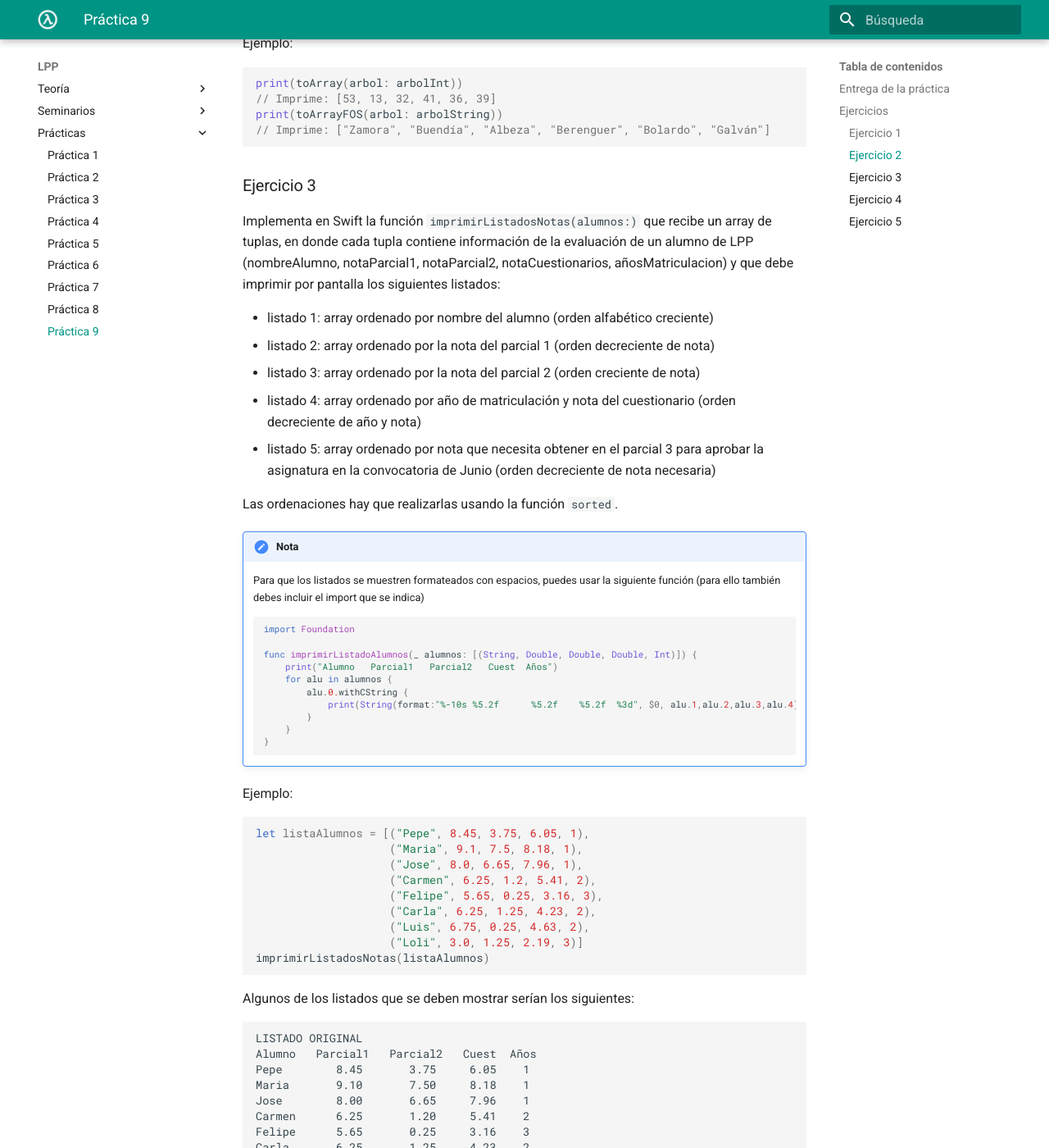
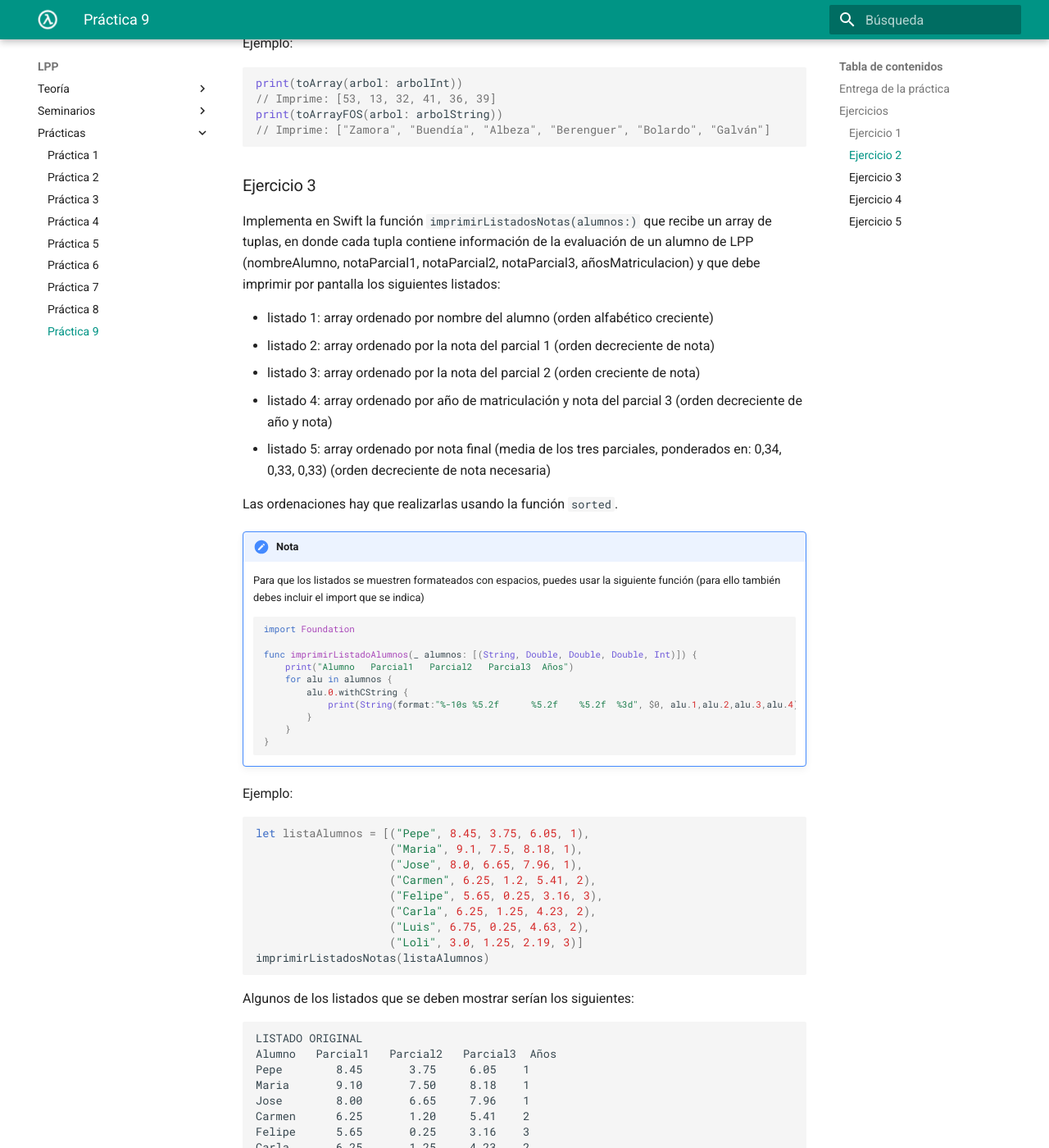
Before and after one commit to domingogallardo/apuntes-lpp, an MkDocs documentation site: the page built from docs/practicas/practica09/practica09.md, in a window 1280 px wide and 1400 px high, scrolled down 3069 px. Shown: the whole window at 82% size. Built offline with MkDocs 1.6.1 and Material for MkDocs 9.7.7, drawn with Linux system fonts in a browser that asks for light colours; some of the changed text lies outside the part shown.

Commit message:
Corrección p10

````diff
--- a/docs/practicas/practica09/practica09.md
+++ b/docs/practicas/practica09/practica09.md
@@ -166,7 +166,7 @@ print(toArrayFOS(arbol: arbolString))
 Implementa en Swift la función `imprimirListadosNotas(alumnos:)` que
 recibe un array de tuplas, en donde cada tupla contiene información de
 la evaluación de un alumno de LPP (nombreAlumno, notaParcial1,
-notaParcial2, notaCuestionarios, añosMatriculacion) y que debe imprimir por pantalla los
+notaParcial2, notaParcial3, añosMatriculacion) y que debe imprimir por pantalla los
 siguientes listados:
 
 - listado 1: array ordenado por nombre del alumno (orden alfabético
@@ -176,10 +176,9 @@ decreciente de nota)
 - listado 3: array ordenado por la nota del parcial 2 (orden creciente
 de nota)
 - listado 4: array ordenado por año de matriculación y nota del
-  cuestionario (orden decreciente de año y nota)
-- listado 5: array ordenado por nota que necesita obtener en el
-parcial 3 para aprobar la asignatura en la convocatoria de Junio
-(orden decreciente de nota necesaria)
+  parcial 3 (orden decreciente de año y nota)
+- listado 5: array ordenado por nota final (media de los tres
+parciales, ponderados en: 0,34, 0,33, 0,33) (orden decreciente de nota necesaria)
 
 Las ordenaciones hay que realizarlas usando la función `sorted`.
 
@@ -192,7 +191,7 @@ Las ordenaciones hay que realizarlas usando la función `sorted`.
     import Foundation
 
     func imprimirListadoAlumnos(_ alumnos: [(String, Double, Double, Double, Int)]) {
-        print("Alumno   Parcial1   Parcial2   Cuest  Años")
+        print("Alumno   Parcial1   Parcial2   Parcial3  Años")
         for alu in alumnos {
             alu.0.withCString {
                 print(String(format:"%-10s %5.2f      %5.2f    %5.2f  %3d", $0, alu.1,alu.2,alu.3,alu.4))
@@ -220,7 +219,7 @@ Algunos de los listados que se deben mostrar serían los siguientes:
 
 ```txt
 LISTADO ORIGINAL
-Alumno   Parcial1   Parcial2   Cuest  Años
+Alumno   Parcial1   Parcial2   Parcial3  Años
 Pepe        8.45       3.75     6.05    1
 Maria       9.10       7.50     8.18    1
 Jose        8.00       6.65     7.96    1
@@ -231,7 +230,7 @@ Luis        6.75       0.25     4.63    2
 Loli        3.00       1.25     2.19    3
 
 LISTADO ORDENADO por Parcial1
-Alumno   Parcial1   Parcial2   Cuest  Años
+Alumno   Parcial1   Parcial2   Parcial3  Años
 Maria       9.10       7.50     8.18    1
 Pepe        8.45       3.75     6.05    1
 Jose        8.00       6.65     7.96    1
@@ -240,24 +239,13 @@ Carmen      6.25       1.20     5.41    2
 Carla       6.25       1.25     4.23    2
 Felipe      5.65       0.25     3.16    3
 Loli        3.00       1.25     2.19    3
-
-LISTADO ORDENADO por Nota para aprobar en Junio
-Alumno   Parcial1   Parcial2   Cuest  Años
-Maria       9.10       7.50     8.18    1
-Jose        8.00       6.65     7.96    1
-Pepe        8.45       3.75     6.05    1
-Carmen      6.25       1.20     5.41    2
-Carla       6.25       1.25     4.23    2
-Luis        6.75       0.25     4.63    2
-Felipe      5.65       0.25     3.16    3
-Loli        3.00       1.25     2.19    3
 ```
 
 
 ### Ejercicio 4
 
 Dado el array `listaAlumnos` del ejercicio anterior, utiliza funciones
-de orden superior para obtener los datos requeridos en cada caso
+de orden superior para obtener los datos requeridos en cada caso.
 
 A) Número de alumnos que han aprobado primer parcial y suspendido el segundo
 
@@ -266,16 +254,15 @@ print(listaAlumnos. ________________________________ )
 // Resultado: 5
 ```
 
-B) Nota que deben tener en el parcial 3 para sacar un 5 en la nota final
+B) Alumnos que han aprobado la asignatura (tienen una nota final >= 5)
 
 ```swift
 print(listaAlumnos._______________________________ )
 
 // Resultado:
-// [1.8370370370370388, -4.1407407407407391, -2.0277777777777768, 7.0611111111111127, 10.277777777777777, 7.8851851851851862, 8.0888888888888903, 12.646296296296295]
 ```
 
-C) Nota media de todos los alumnos en forma de tupla `(media_p1, media_p2, media_cuest)`
+C) Nota media de todos los alumnos en forma de tupla `(media_p1, media_p2, media_p3)`
 
 ```swift
 var tupla = listaAlumnos._____________________________________ )
````
